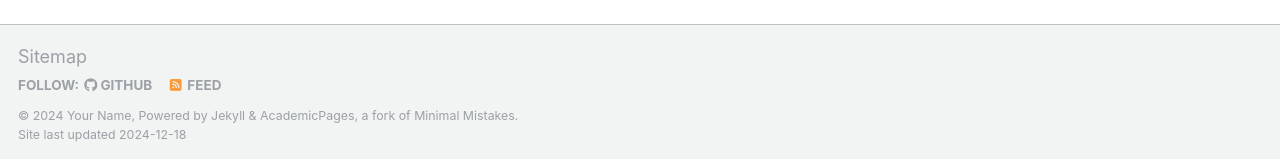
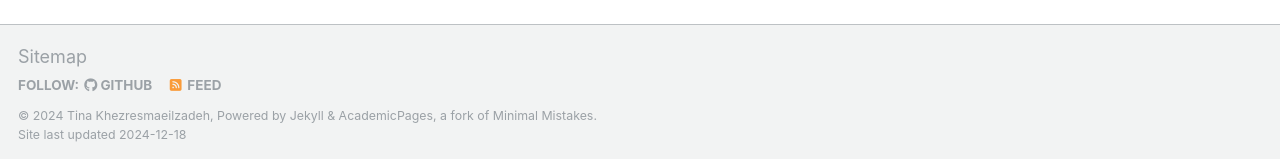
Before and after one commit to tinakhezresmaeilzadeh/tinakhezresmaeilzadeh.github.io, a Jekyll site: the page built from _pages/about.md, in a window 1280 px wide and 900 px high, scrolled down 2643 px. Shown: the part 738-897 px from the top of the window. Built offline with Jekyll 4.4.1, drawn with Linux system fonts in a browser that asks for light colours; some web fonts are replaced.

Commit message:
Update _config.yml

```diff
--- a/_config.yml
+++ b/_config.yml
@@ -10,7 +10,7 @@
 locale                   : "en-US"
 title                    : "Tina Khezresmaeilzadeh"
 title_separator          : "-"
-name                     : &name "Your Name"
+name                     : &name "Tina Khezresmaeilzadeh"
 description              : &description "personal description"
 url                      : https://tinakhezresmaeilzadeh.github.io # the base hostname & protocol for your site e.g. "https://[your GitHub username].github.io"
 baseurl                  : "" # the subpath of your site, e.g. "/blog"
```
